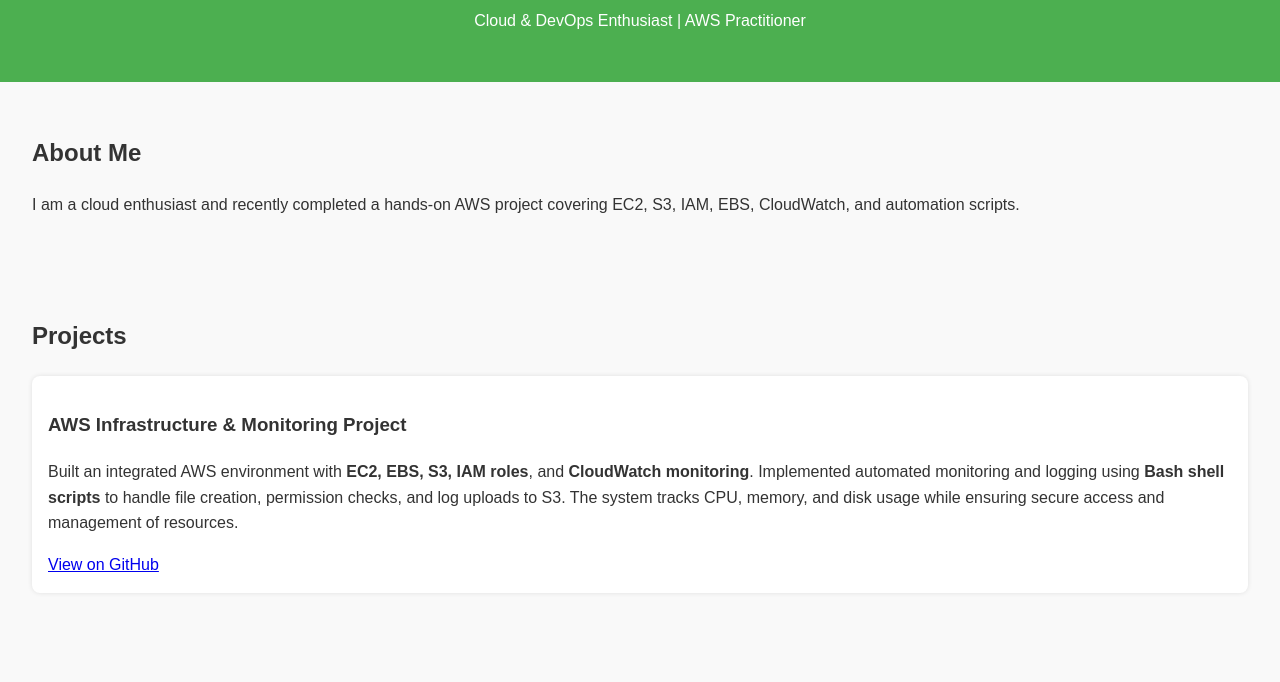
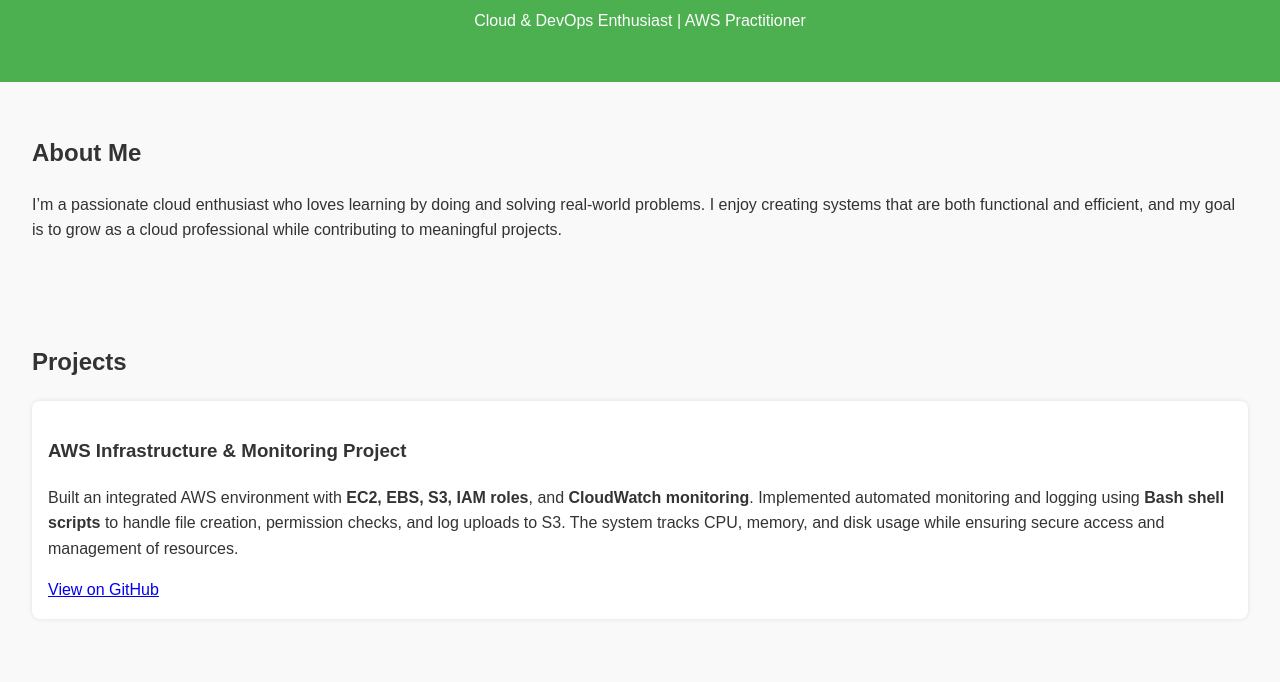
Before and after one commit to akash-k-rajesh/akash-k-rajesh.github.io, a plain HTML site: page index.html in a window 1280 px wide. Shown: the part 118-800 px from the top of the page. Drawn offline with Linux system fonts and the light colour scheme.

Commit message:
Update index.html

```diff
--- a/index.html
+++ b/index.html
@@ -14,7 +14,7 @@
 
   <section id="about">
     <h2>About Me</h2>
-    <p>I am a cloud enthusiast and recently completed a hands-on AWS project covering EC2, S3, IAM, EBS, CloudWatch, and automation scripts.</p>
+    <p>I’m a passionate cloud enthusiast who loves learning by doing and solving real-world problems. I enjoy creating systems that are both functional and efficient, and my goal is to grow as a cloud professional while contributing to meaningful projects.</p>
   </section>
 
   <section id="projects">
```
